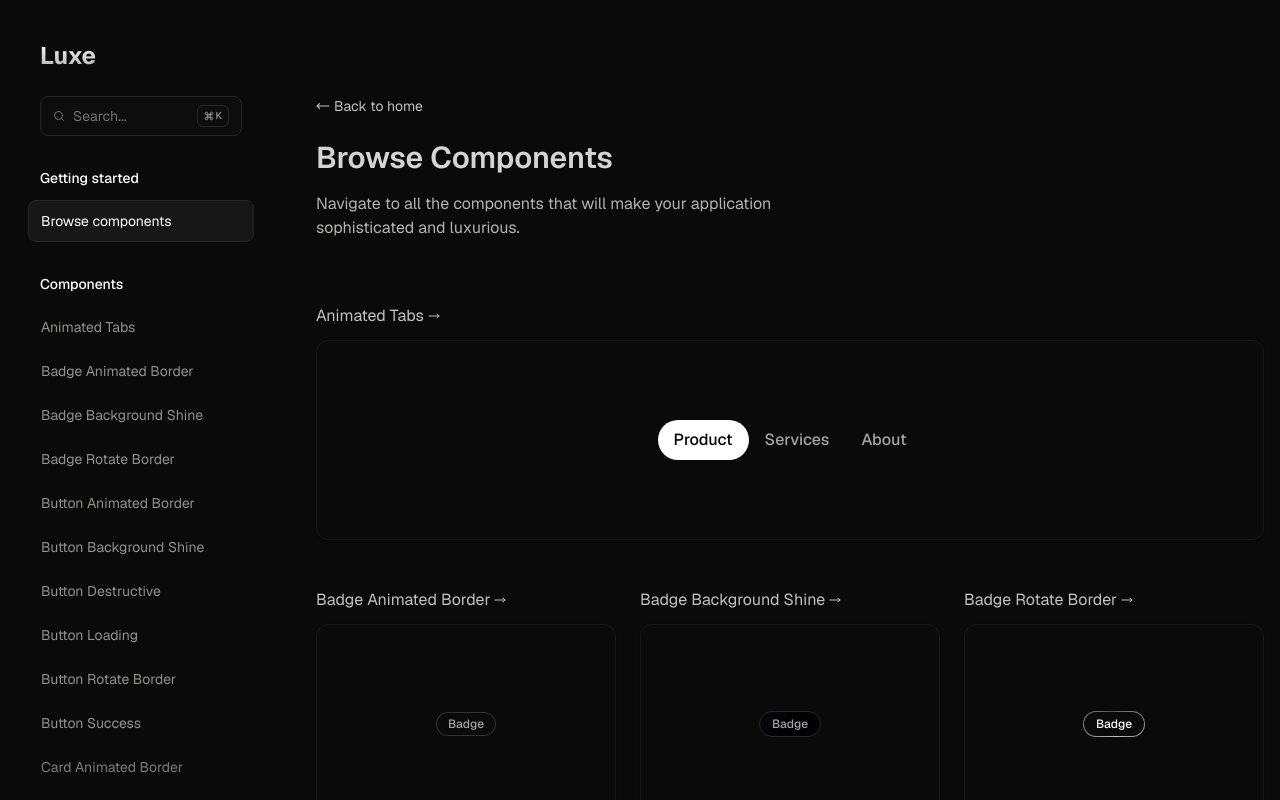
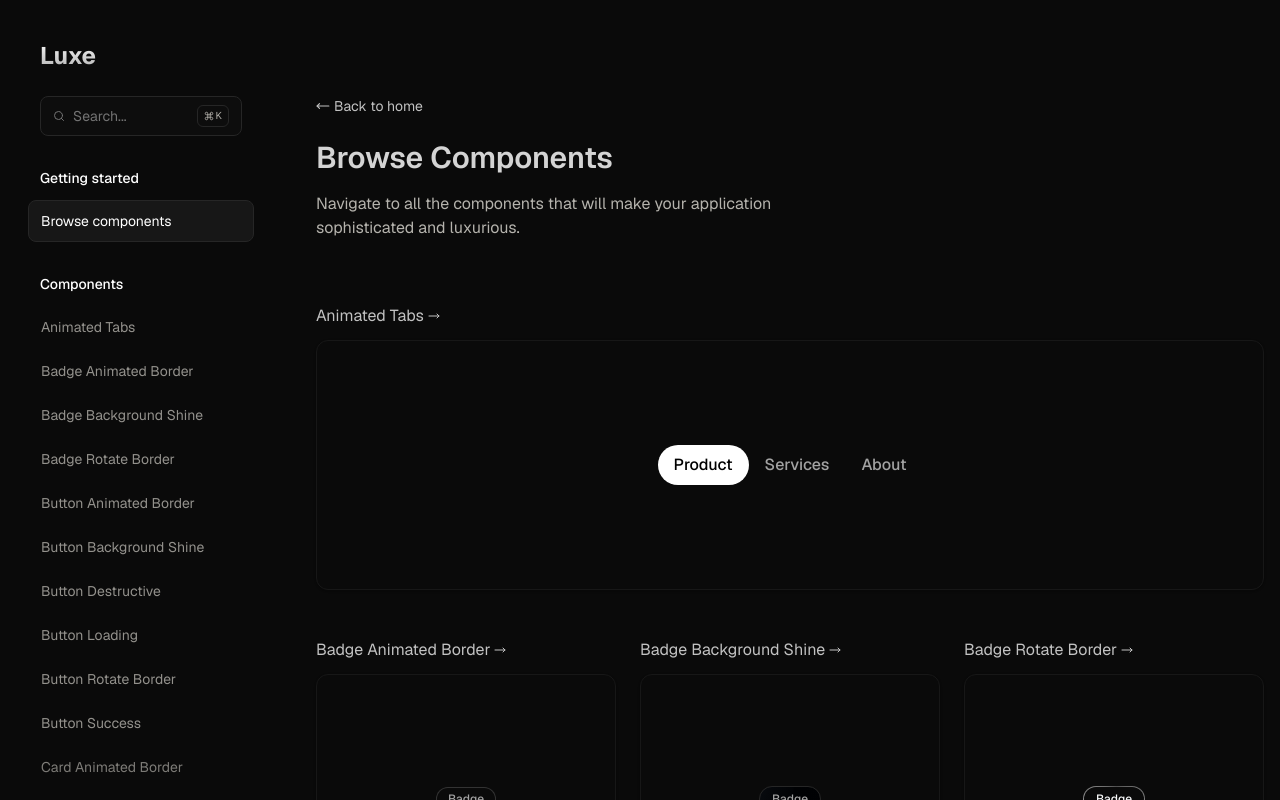
Before and after one commit to guhrodrrigues/luxe, a Next.js app: page /ui in a window 1280 px wide. Shown: the top 800 px of the page. Built offline with nearby package versions, Linux system fonts and the light colour scheme.

Commit message:
style(component-view): update height

```diff
--- a/src/app/(ui)/ui/_components/component-page/ComponentView.tsx
+++ b/src/app/(ui)/ui/_components/component-page/ComponentView.tsx
@@ -6,7 +6,7 @@ export function ComponentView({ className, children }: ComponentViewProps) {
   return (
     <div
       className={cn(
-        "p-8 min-h-[200px] flex items-center justify-center overflow-hidden bg-neutral-950 shadow border border-neutral-900 rounded-xl",
+        "p-8 min-h-[250px] flex items-center justify-center overflow-hidden bg-neutral-950 shadow border border-neutral-900 rounded-xl",
         className
       )}
     >
```
